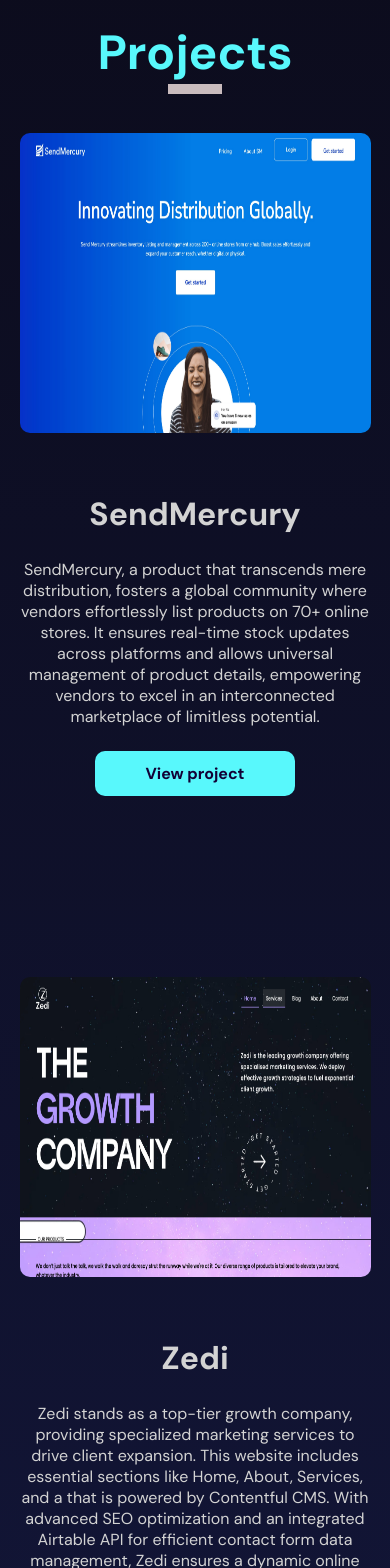
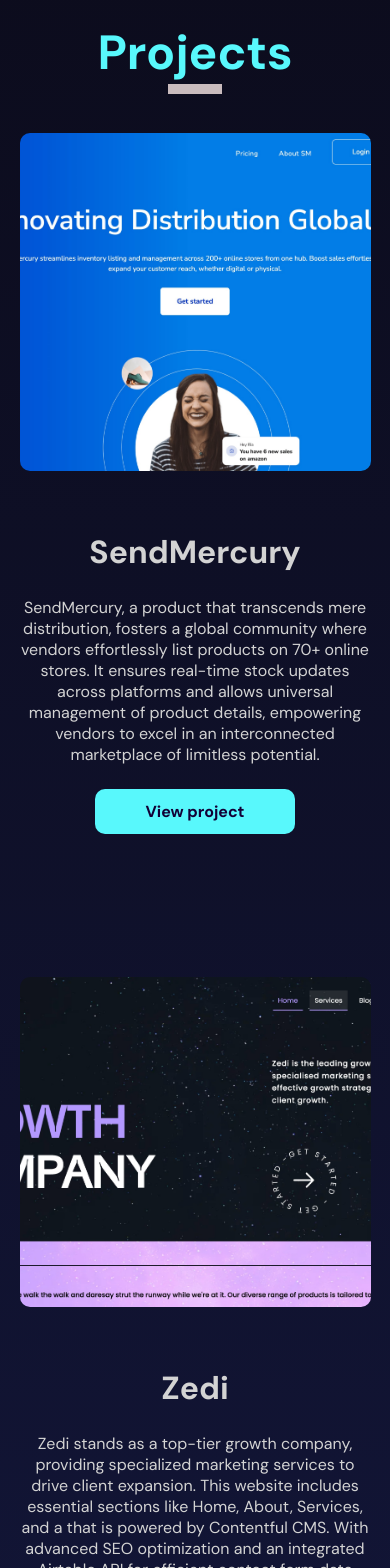
Before and after one commit to techy-sarah/sarah-porfolio, a React (Vite) app: page / in a window 390 px wide. Shown: the part 5280-6848 px from the top of the page. Built offline with nearby package versions, Linux system fonts and the light colour scheme.

Commit message:
More update added

```diff
--- a/src/app.scss
+++ b/src/app.scss
@@ -56,6 +56,12 @@
   }
 }
 
+@mixin large{
+  @media(min-width:1536px){
+    @content ;
+  }
+}
+
 
 // .bg-img::before {
 //   content: '';
--- a/src/components/Navbar/navbar.scss
+++ b/src/components/Navbar/navbar.scss
@@ -21,6 +21,13 @@
 
      }
 
+      @include large {
+padding-left: 0;
+padding-right: 0;
+
+
+        }
+
 
     span {
       font-weight: bold;
--- a/src/components/contact/contact.scss
+++ b/src/components/contact/contact.scss
@@ -36,6 +36,7 @@
   //  text-align: center;
   //  align-items: center;
    width: 100%;
+   padding-top: 10%;
 
 
 
--- a/src/components/hero/hero.scss
+++ b/src/components/hero/hero.scss
@@ -29,10 +29,20 @@
       height: 50%;
       // padding-top:5% ;
     }
+     @include large {
+padding-left: 0;
+padding-right: 0;
+
+
+
+
+        }
+
+
 
     .textContainer {
       z-index: 996;
-      width: 60%;
+      width: 55%;
       height: 100%;
       display: flex;
       flex-direction: column;
@@ -64,7 +74,7 @@
       }
 
       h1 {
-        font-size: 65px;
+        font-size: 60px;
         @include mobile {
           font-size: 32px;
         }
@@ -125,7 +135,15 @@
     height: 100%;
     position: absolute;
     top: 0;
-    right: 0px;
+    right: 3%;
+
+     @include large {
+right: 15%;
+top: 10%;
+
+
+
+        }
 
     @include small {
       height: 70% !important;
--- a/src/components/work/Project.jsx
+++ b/src/components/work/Project.jsx
@@ -118,7 +118,8 @@
           ref={ref}
           className="imageContainer"
         >
-          <img src={item.img} alt="" />
+
+          <img  src={item.img} alt="" />
         </div>
 
         <motion.div className="textContainer" style={{ y }}>
--- a/src/components/work/project.scss
+++ b/src/components/work/project.scss
@@ -6,7 +6,7 @@
 
   .progress {
     // background: linear-gradient(180deg,  #1b235d, #0c0c1d);
-
+     z-index: 999;
     position: sticky;
     top: 0;
     left: 0;
@@ -64,22 +64,26 @@
 
       .imageContainer {
         flex: 1;
-        height: 50%;
+        // width: 500px;
+          // height: 100%;
+        // height: 500px;
         // width: 100%;
         object-fit: cover;
          @include mobile{
         width: 100%;
-        max-height: 300px;
-         object-fit: none;
+        max-height: 600px;
+         object-fit: cover;
+         position: relative;
 
      }
 
 
         img {
-          flex: 1;
+          // position: absolute;
+          // flex: 1;
           width: 100%;
           height: 100%;
-          // object-fit: cover;
+          object-fit: cover;
           border-radius: 10px;
         }
       }
@@ -90,10 +94,24 @@
         flex-direction: column;
         gap: 24px;
 
+           @include small{
+        transform: none !important;
+        text-align: center;
+        //  padding-bottom: 10%;
+
+
+     }
          @include mobile{
         transform: none !important;
         text-align: center;
-         padding-bottom: 5%;
+         padding-bottom: 20%;
+
+     }
+
+      @include large{
+        padding-top: 10%;
+
+
 
      }
 
@@ -132,6 +150,7 @@
            @include mobile{
        align-self: center;
 
+
      }
 
         }
```
